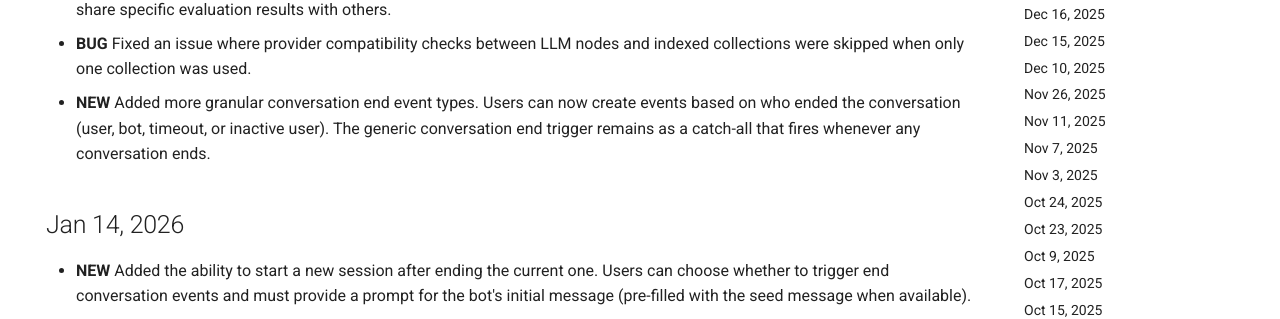
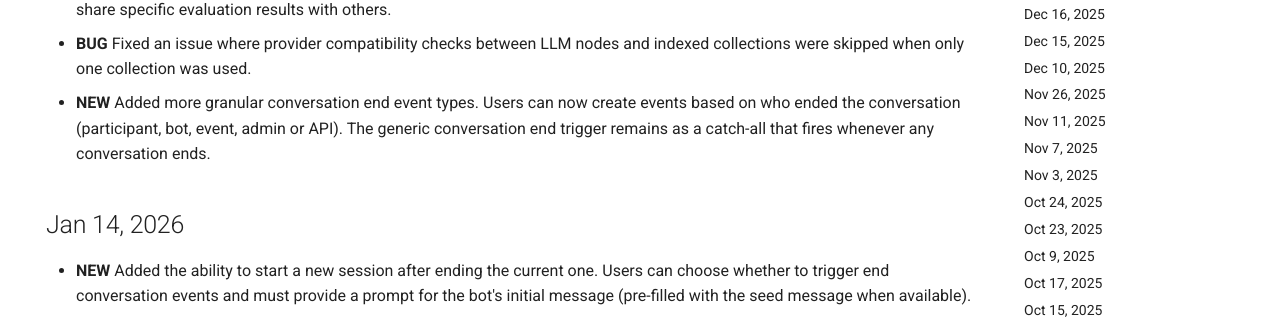
Before and after one commit to dimagi/open-chat-studio-docs, an MkDocs documentation site: the page built from docs/changelog.md, in a window 1280 px wide and 900 px high. Shown: the part 307-626 px from the top of the window. Built offline with MkDocs 1.6.1 and Material for MkDocs 9.7.7, drawn with Linux system fonts in a browser that asks for light colours; emoji names are drawn with the system emoji font; a script that is not in the unit is left out; comment, search, counter and statistics services are not loaded.

Commit message:
Fix changelog entry

```diff
--- a/docs/changelog.md
+++ b/docs/changelog.md
@@ -7,7 +7,7 @@ hide:
 ## Jan 20, 2026
 * **NEW** Evaluation results table rows can now be highlighted and shared via URL. Each row has a link and copy button to easily share specific evaluation results with others.
 * **BUG** Fixed an issue where provider compatibility checks between LLM nodes and indexed collections were skipped when only one collection was used.
-* **NEW** Added more granular conversation end event types. Users can now create events based on who ended the conversation (user, bot, timeout, or inactive user). The generic conversation end trigger remains as a catch-all that fires whenever any conversation ends.
+* **NEW** Added more granular conversation end event types. Users can now create events based on who ended the conversation (participant, bot, event, admin or API). The generic conversation end trigger remains as a catch-all that fires whenever any conversation ends.
 
 ## Jan 14, 2026
 * **NEW** Added the ability to start a new session after ending the current one. Users can choose whether to trigger end conversation events and must provide a prompt for the bot's initial message (pre-filled with the seed message when available).
```
